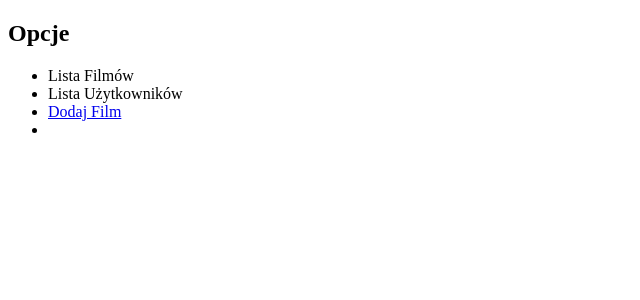
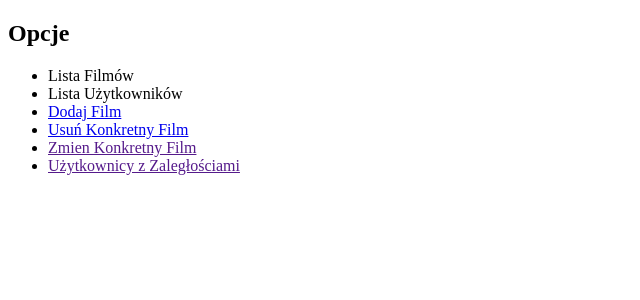
Before and after one commit to maciejwaloszczyk/wypozyczalnia-dvd, a PHP site: page /pages/adminBoard.php in a window 1280 px wide. Shown: the top 300 px of the page, without its empty margins (0-640 px from the left). Run offline with PHP 8.4, Linux system fonts and the light colour scheme; a user stored in the database is signed in.

Commit message:
Added options to the admin board

```diff
--- a/pages/adminBoard.php
+++ b/pages/adminBoard.php
@@ -19,7 +19,9 @@ session_start();
         <li><a>Lista Filmów</a></li>
         <li><a>Lista Użytkowników</a></li>
         <li><a href="addMovie.php">Dodaj Film</a></li>
-        <li></li>
+        <li><a href="deleteMovie.php">Usuń Konkretny Film</a></li>
+        <li><a href="">Zmien Konkretny Film</a></li>
+        <li><a href="">Użytkownicy z Zaległościami</a></li>
     </ul>
 </body>
 </html>
```
